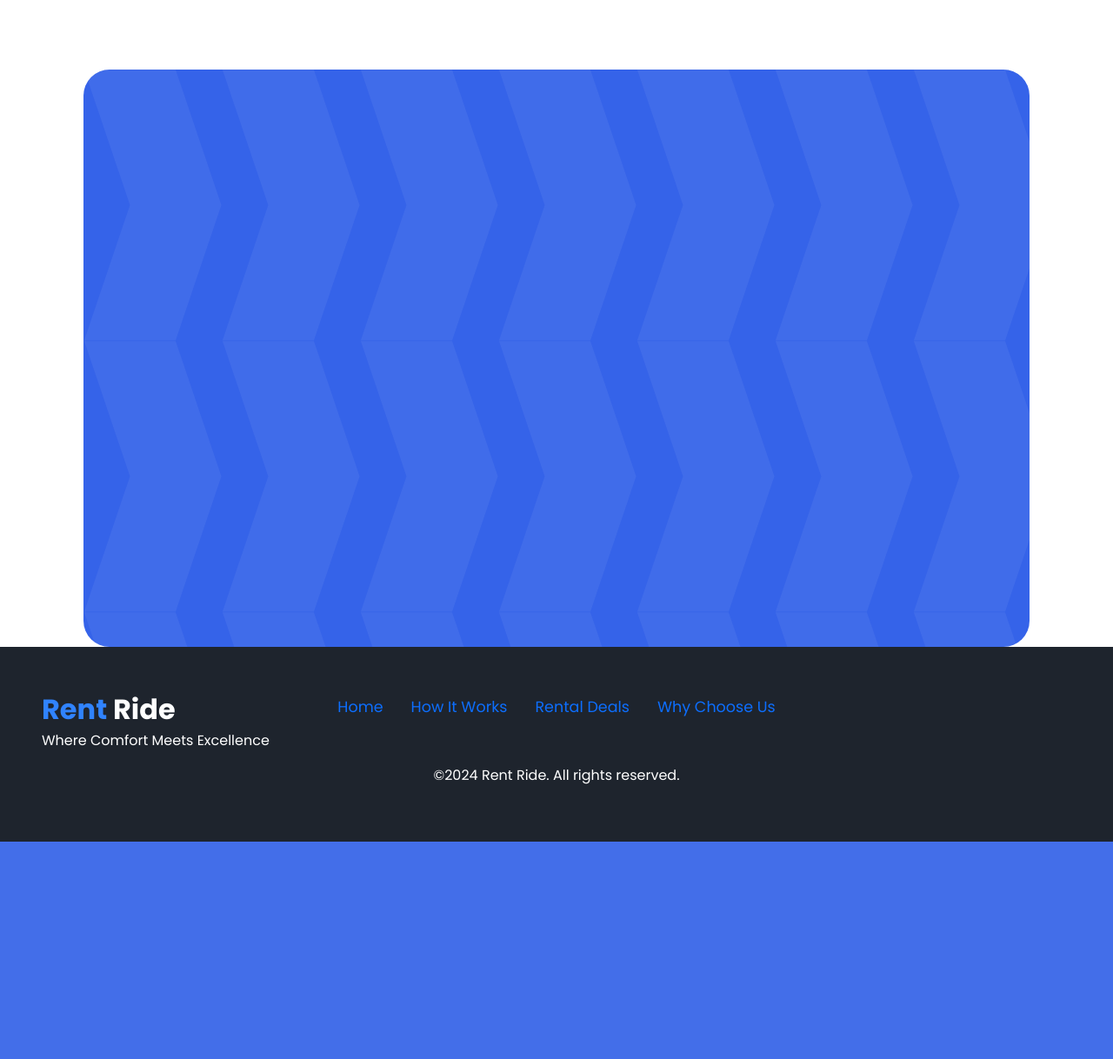
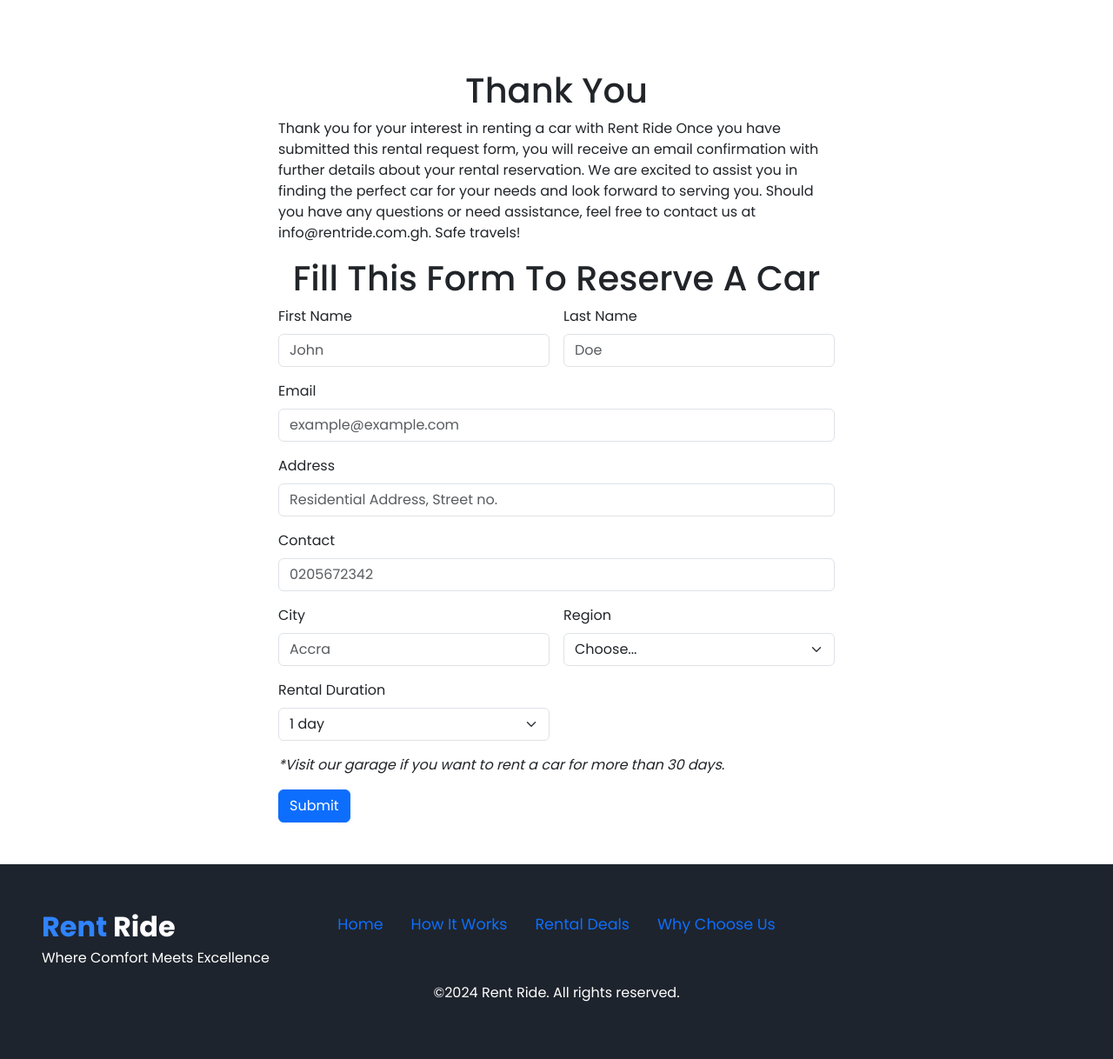
Before and after one commit to Wislamp/Rent-Ride, a Flask app: page /rent-form in a window 1280 px wide. Shown: the part 106-1324 px from the top of the page at 87% size. Before the commit the page ends 1074 px from the top, so only its background shows below. Run offline with Flask 3, Linux system fonts and the light colour scheme; some libraries are stand-ins or nearby versions.

Commit message:
complete layout for rent form page

```diff
--- a/templates/rent-form.html
+++ b/templates/rent-form.html
@@ -18,7 +18,8 @@
         <header class="w-100 header">
             <nav class="navbar navbar-expand-lg">
                 <div class="container-fluid">
-                    <a class="navbar-brand logo" href="{{url_for('index')}}"><span class="logo__accent">Rent</span> Ride</a>
+                    <a class="navbar-brand logo" href="{{url_for('index')}}"><span class="logo__accent">Rent</span>
+                        Ride</a>
                     <button class="navbar-toggler" type="button" data-bs-toggle="collapse"
                         data-bs-target="#navbarSupportedContent" aria-controls="navbarSupportedContent"
                         aria-expanded="false" aria-label="Toggle navigation">
@@ -48,9 +49,68 @@
 
     </section>
 
-    <main class="w__85 mx-auto">
-        <section class="car_hero_img p-5 d-flex justify-content-center align-items-center">
+    <main class="w-50 mx-auto mb-5">
+        <section class="">
+            <h1 class="text-center">Thank You</h1>
+            <p>
+                Thank you for your interest in renting a car with Rent Ride Once you have submitted this rental request
+                form,
+                you will receive an email confirmation with further details about your rental
+                reservation. We are excited to assist you in finding the perfect car for your
+                needs and look forward to serving you. Should you have any questions or need
+                assistance, feel free to contact us at info@rentride.com.gh. Safe travels!
+            </p>
         </section>
+
+        <h1 class="text-center">Fill This Form To Reserve A Car</h1>
+        <form class="row g-3">
+            <div class="col-md-6">
+                <label for="firstname" class="form-label">First Name</label>
+                <input name="firstname" type="text" class="form-control" id="firstname" placeholder="John">
+            </div>
+            <div class="col-md-6">
+                <label for="lastname" class="form-label">Last Name</label>
+                <input name="lastname" type="text" class="form-control" id="lastname" placeholder="Doe">
+            </div>
+            <div class="col-12">
+                <label for="user-email" class="form-label">Email</label>
+                <input name="email" type="email" class="form-control" id="user-email" placeholder="example@example.com">
+            </div>
+            <div class="col-12">
+                <label for="user-address" class="form-label">Address</label>
+                <input name="address" type="text" class="form-control" id="user-address" placeholder="Residential Address, Street no.">
+            </div>
+            <div class="col-12">
+                <label for="user-contact" class="form-label">Contact</label>
+                <input name="contact" type="text" class="form-control" id="user-contact" placeholder="0205672342">
+            </div>
+            <div class="col-md-6">
+                <label for="city" class="form-label">City</label>
+                <input name="city" type="text" class="form-control" id="city" placeholder="Accra">
+            </div>
+            <div class="col-md-6">
+                <label for="region" class="form-label">Region</label>
+                <select name="region" id="region" class="form-select">
+                    <option selected>Choose...</option>
+                    <option>...</option>
+                </select>
+            </div>
+            <div class="col-md-6">
+                <label for="duration" class="form-label">Rental Duration</label>
+                <select name="duration" id="duration" class="form-select">
+                    <option selected>1 day</option>
+                    {% for i in range(2, 31) %}
+                    <option>{{ i }} days</option>
+                    {% endfor %}
+                </select>
+            </div>
+            <div class="col-12">
+                <em>*Visit our garage if you want to rent a car for more than 30 days.</em>
+            </div>
+            <div class="col-12">
+                <button type="submit" class="btn btn-primary">Submit</button>
+            </div>
+        </form>
     </main>
 
     <footer class="container-fluid footer p-5">
@@ -64,9 +124,12 @@
             <nav class="flex-grow-1 footer__content">
                 <ul class="nav">
                     <li class="nav-item"><a href="/" class="nav-link">Home</a></li>
-                    <li class="nav-item"><a href="{{url_for('index')}}#how-it-works" class="nav-link">How It Works</a></li>
-                    <li class="nav-item"><a href="{{url_for('index')}}#rental-deals" class="nav-link">Rental Deals</a></li>
-                    <li class="nav-item"><a href="{{url_for('index')}}#why-choose-us" class="nav-link">Why Choose Us</a></li>
+                    <li class="nav-item"><a href="{{url_for('index')}}#how-it-works" class="nav-link">How It Works</a>
+                    </li>
+                    <li class="nav-item"><a href="{{url_for('index')}}#rental-deals" class="nav-link">Rental Deals</a>
+                    </li>
+                    <li class="nav-item"><a href="{{url_for('index')}}#why-choose-us" class="nav-link">Why Choose Us</a>
+                    </li>
                 </ul>
             </nav>
         </div>
```
